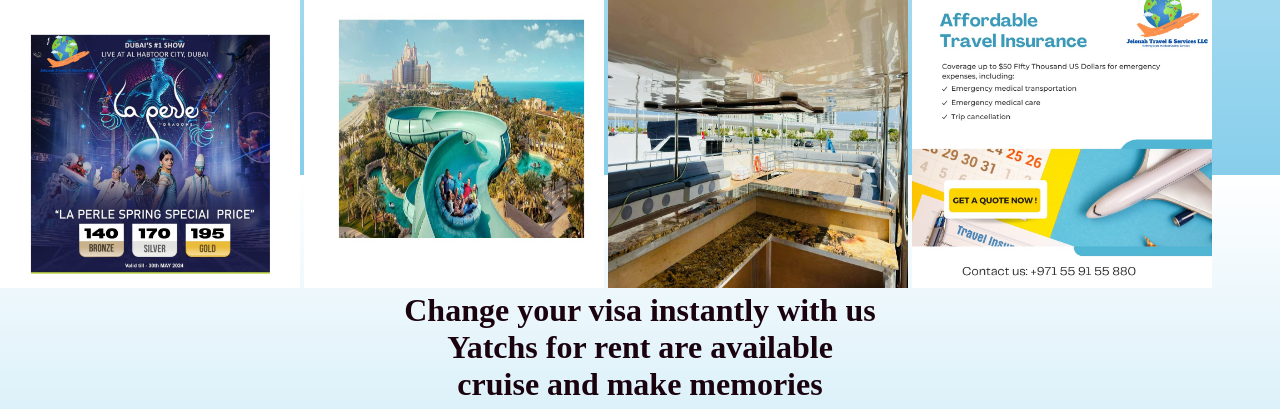
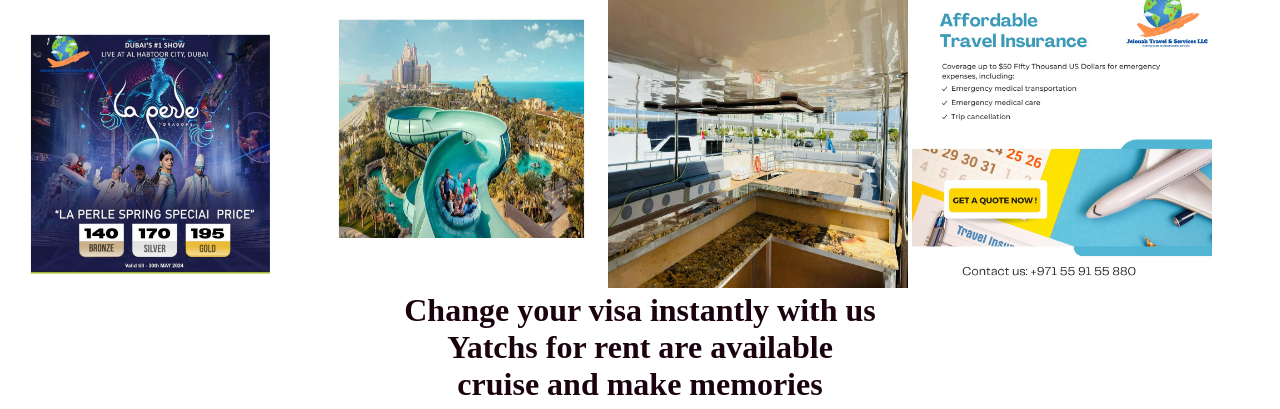
Before and after one commit to Owelukaawa/Jelonahtravel, a plain HTML site: page Jelonah.html in a window 1280 px wide. Shown: the part 625-1034 px from the top of the page. Drawn offline with nearby package versions, Linux system fonts and the light colour scheme.

Commit message:
Update JelonahT.css

```diff
--- a/JelonahT.css
+++ b/JelonahT.css
@@ -1,6 +1,5 @@
 body
    {
-     background: linear-gradient(to top, skyblue, white);
      background-repeat: no-repeat;
      background-attachment: fixed;
 
```
